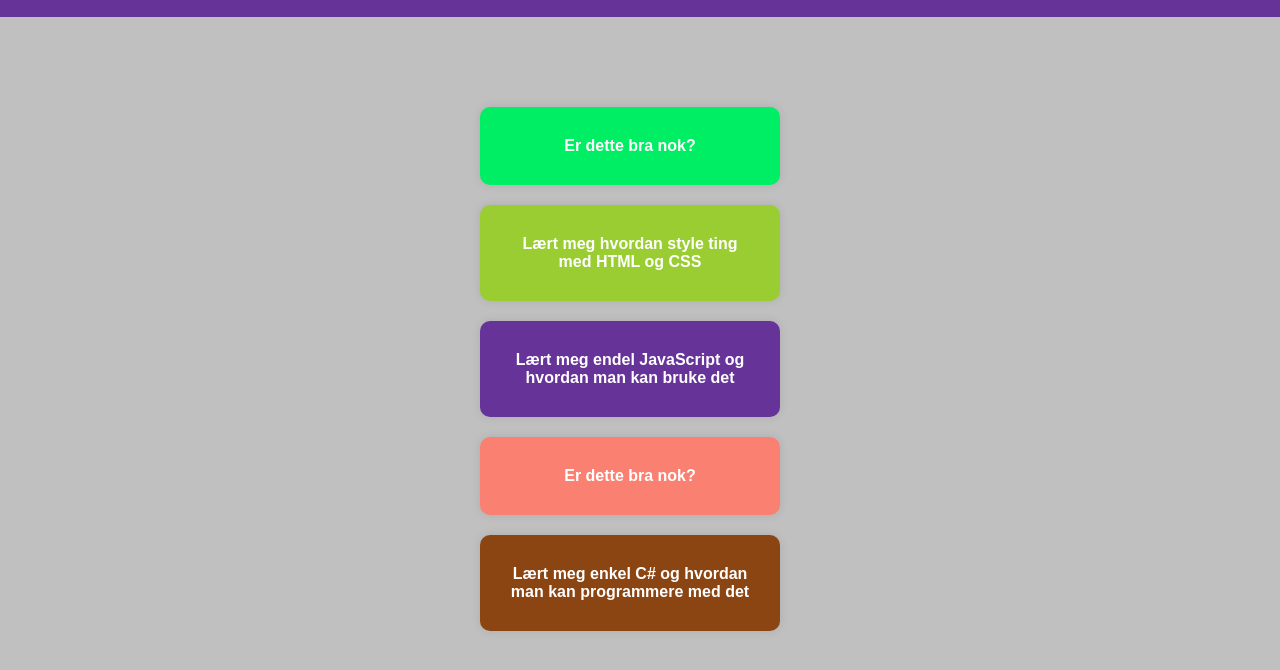
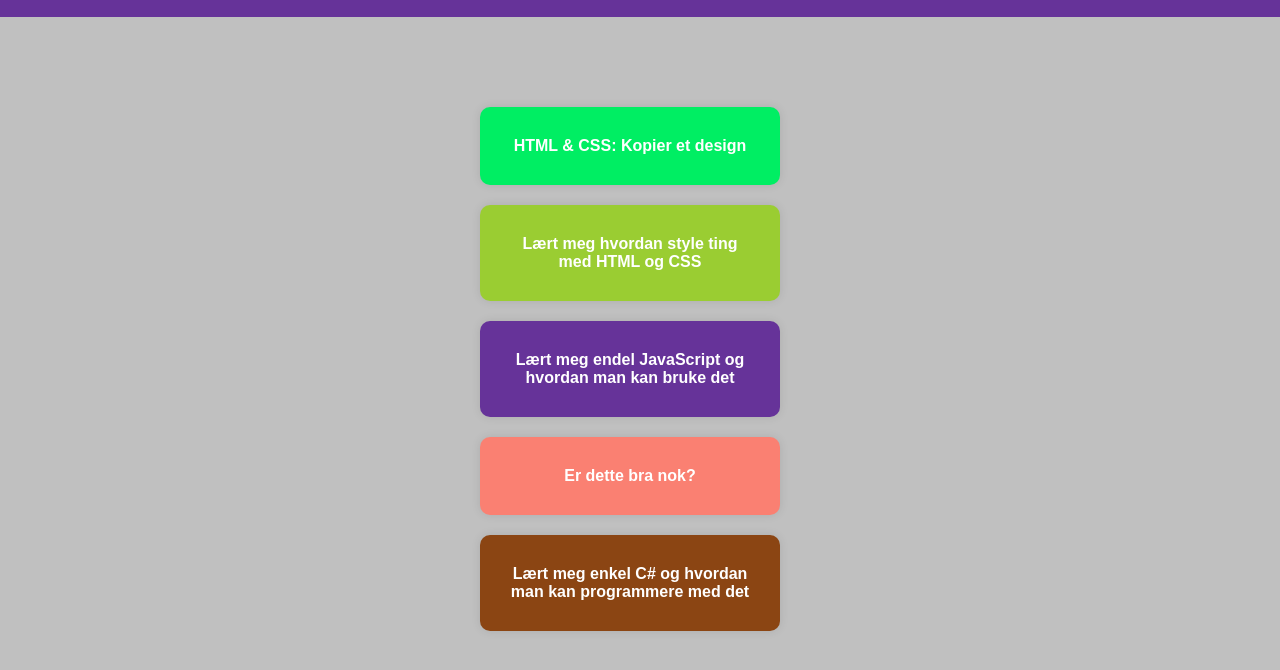
Before and after one commit to BJ-Kodehode/Nettside-med-hva-man-kan, a plain HTML site: page index.html in a window 1280 px wide. Shown: the part 60-730 px from the top of the page. Drawn offline with Linux system fonts and the light colour scheme.

Commit message:
changes p tag in box column

```diff
--- a/index.html
+++ b/index.html
@@ -39,7 +39,7 @@
           <a
             href="https://github.com/BJ-Kodehode/3-column-preview-card-component-main"
             target="_blank"
-             <p>Er dette bra nok?</p>
+             <p>HTML & CSS: Kopier et design</p>
           </a>
         </div>
       </div>
```
